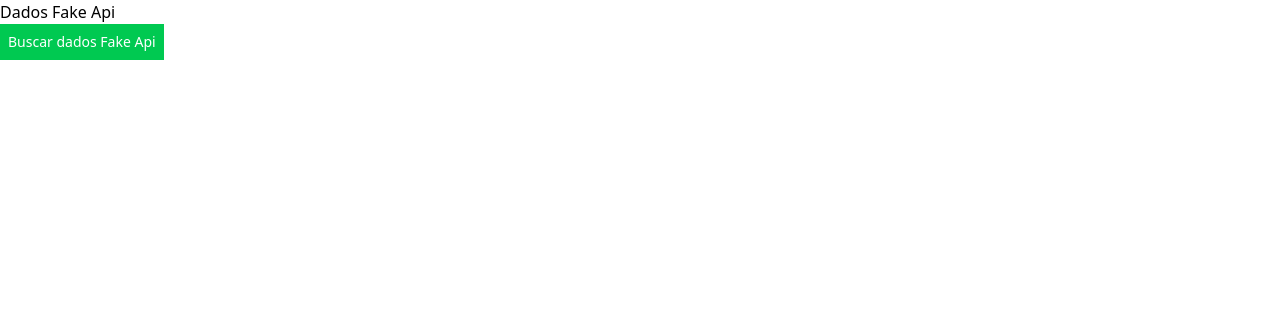
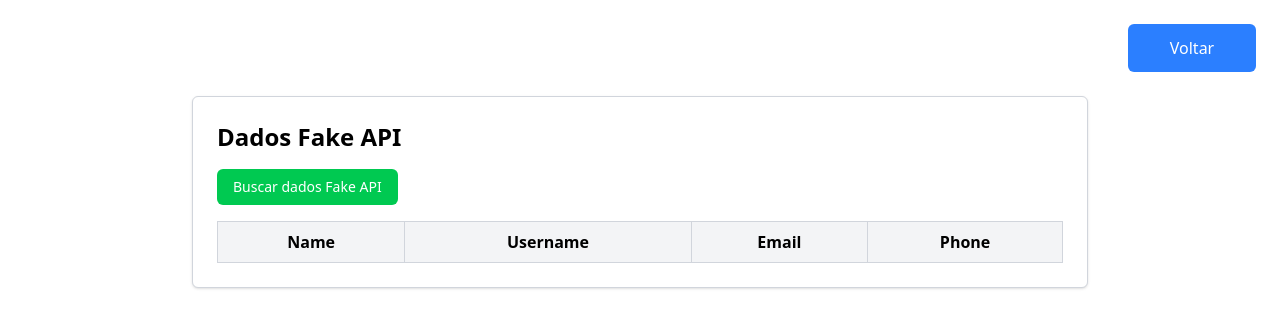
Before and after one commit to Chrysthy/med-app, a Next.js app in the folder med-app/: page /fake in a window 1280 px wide. Shown: the top 328 px of the page. Built offline with nearby package versions, Linux system fonts and the light colour scheme.

Commit message:
Update styles to the fake API

```diff
--- a/med-app/src/app/fake/page.tsx
+++ b/med-app/src/app/fake/page.tsx
@@ -3,6 +3,7 @@
 import React from "react";
 import axios from "axios";
 import { useState } from "react";
+import Link from "next/link";
 
 export default function FakeApi() {
 
@@ -20,19 +21,51 @@ export default function FakeApi() {
 
     return (
         <>
-            <h1>Dados Fake Api</h1>
-            <button className="bg-green-500 p-2 inline-block text-white text-sm"
-             onClick={(e) => requestFakeApi()}>Buscar dados Fake Api</button>
-            <table>
-                {!!fakeApiData && fakeApiData.map((data: any) => (
-                    <tr>
-                        <td className='border border-slate-300'>{data.name}</td>
-                        <td className='border border-slate-300 text-center'>{data.username}</td>
-                        <td className='border border-slate-300 text-center'>{data.email}</td>
-                        <td className='border border-slate-300 text-center'>{data.phone}</td>
-                    </tr>
-                ))}
-            </table>
+
+            <div className="w-full flex justify-end mt-6 pr-6">
+                <Link
+                    href="/home"
+                    className="w-32 p-3 text-white rounded-md bg-blue-500 hover:bg-blue-600 transition cursor-pointer text-center"
+                >
+                    Voltar
+                </Link>
+            </div>
+
+            <div className="mt-6 px-6 py-6 border border-gray-300 rounded-md shadow-sm bg-white max-w-4xl mx-auto">
+                <h1 className="text-2xl font-bold mb-4">Dados Fake API</h1>
+
+                <button
+                    className="bg-green-500 px-4 py-2 rounded-md text-white text-sm hover:bg-green-600 transition mb-4"
+                    onClick={() => requestFakeApi()}
+                >
+                    Buscar dados Fake API
+                </button>
+
+                <div className="overflow-x-auto">
+                    <table className="w-full border-collapse">
+                        <thead className="bg-gray-100 border-b border-gray-300">
+                            <tr>
+                                <th className="p-2 border border-gray-300">Name</th>
+                                <th className="p-2 border border-gray-300 text-center">Username</th>
+                                <th className="p-2 border border-gray-300 text-center">Email</th>
+                                <th className="p-2 border border-gray-300 text-center">Phone</th>
+                            </tr>
+                        </thead>
+
+                        <tbody>
+                            {!!fakeApiData && fakeApiData.map((data: any, index: number) => (
+                                <tr key={index} className="hover:bg-gray-50">
+                                    <td className="p-2 border border-gray-300">{data.name}</td>
+                                    <td className="p-2 border border-gray-300 text-center">{data.username}</td>
+                                    <td className="p-2 border border-gray-300 text-center">{data.email}</td>
+                                    <td className="p-2 border border-gray-300 text-center">{data.phone}</td>
+                                </tr>
+                            ))}
+                        </tbody>
+                    </table>
+                </div>
+            </div>
+
         </>
     )
 }
```
